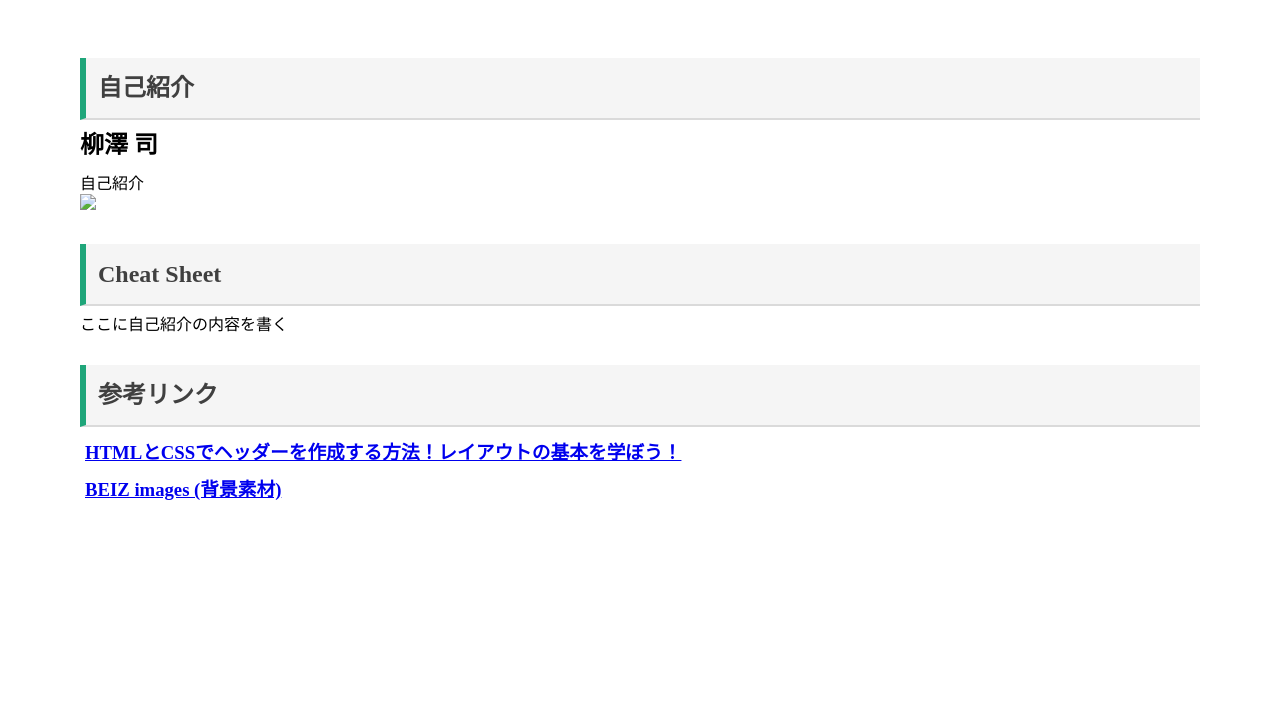
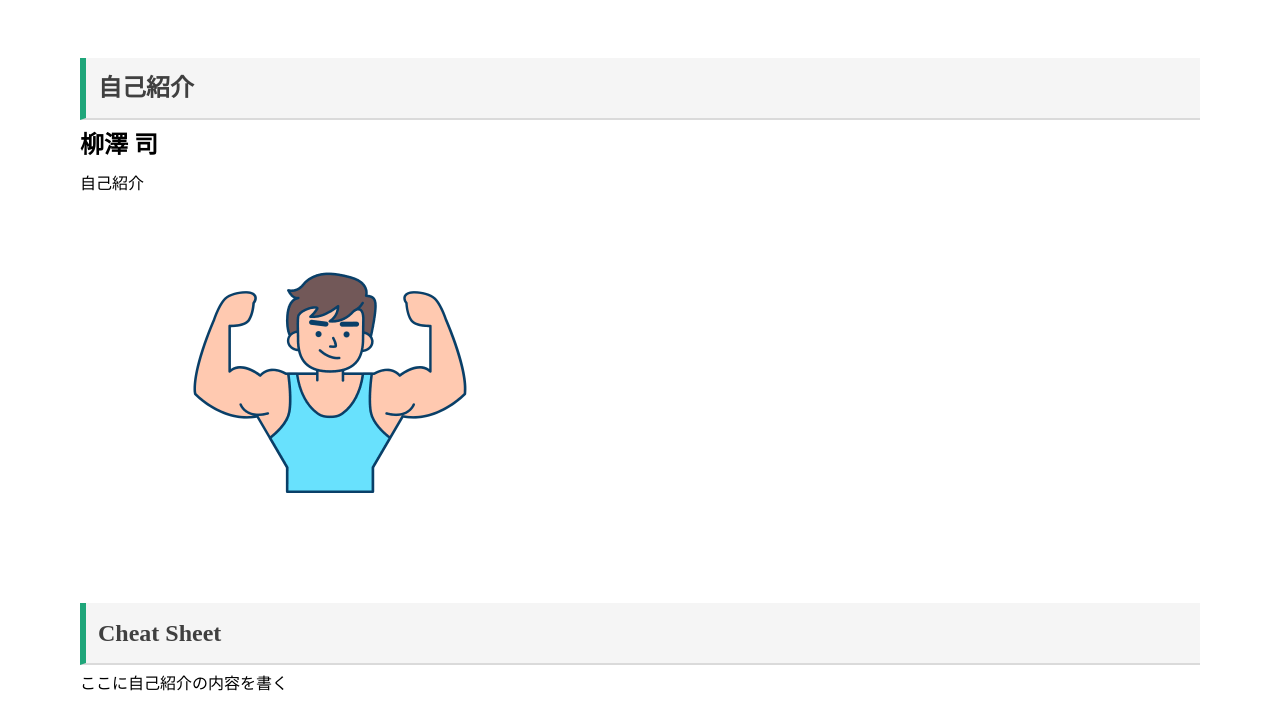
Before and after one commit to TsukasaYanagisawa/TsukasaYanagisawa.fnd40, a plain HTML site: page index.html in a window 1280 px wide. Shown: the part 68-789 px from the top of the page. Drawn offline with Linux system fonts and the light colour scheme.

Commit message:
Update index.html

```diff
--- a/index.html
+++ b/index.html
@@ -22,7 +22,7 @@
             <h2 id="line">自己紹介</h2>
             <h2>柳澤 司</h2>
             <p>自己紹介</p>
-            <img src="素材\fitness-2.png" style="width: 500px; height: auto;">
+            <img src="fitness-2.png" style="width: 500px; height: auto;">
          </section>
 
          <section id="sheet">
```
